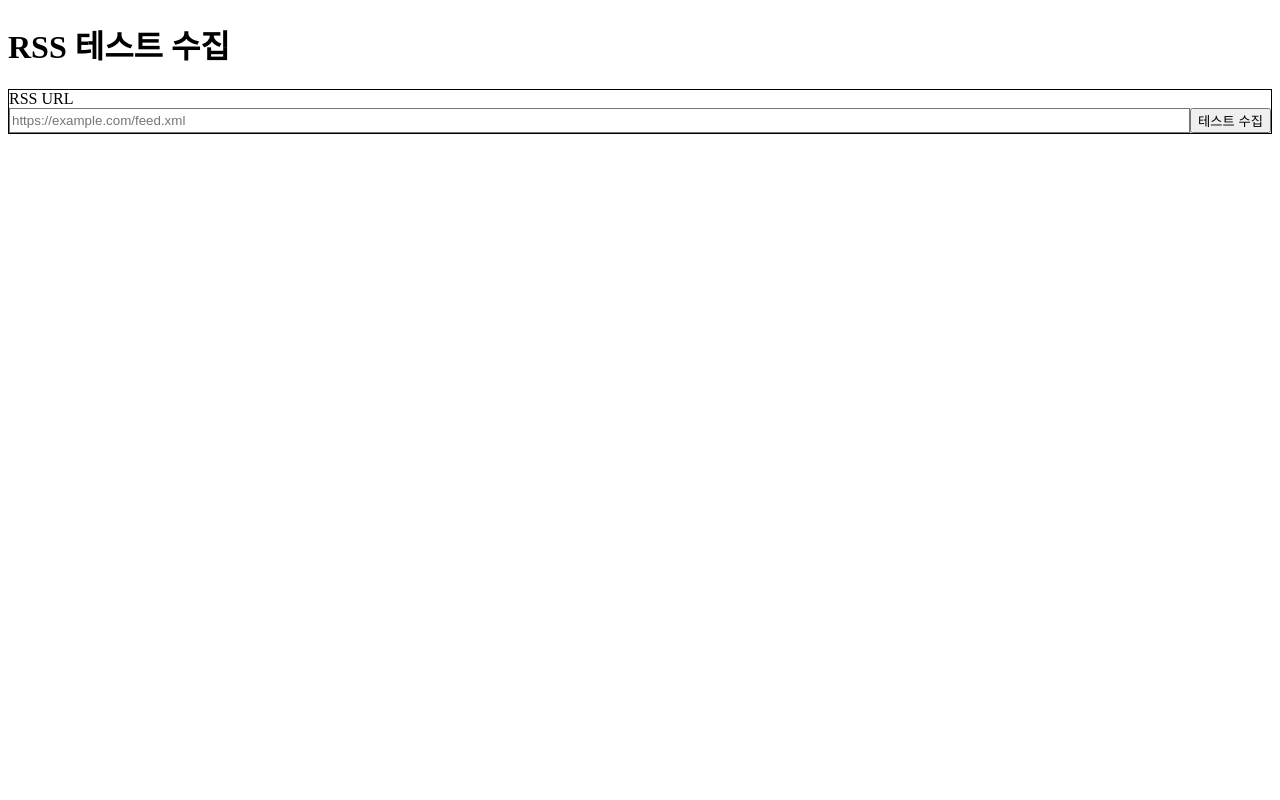
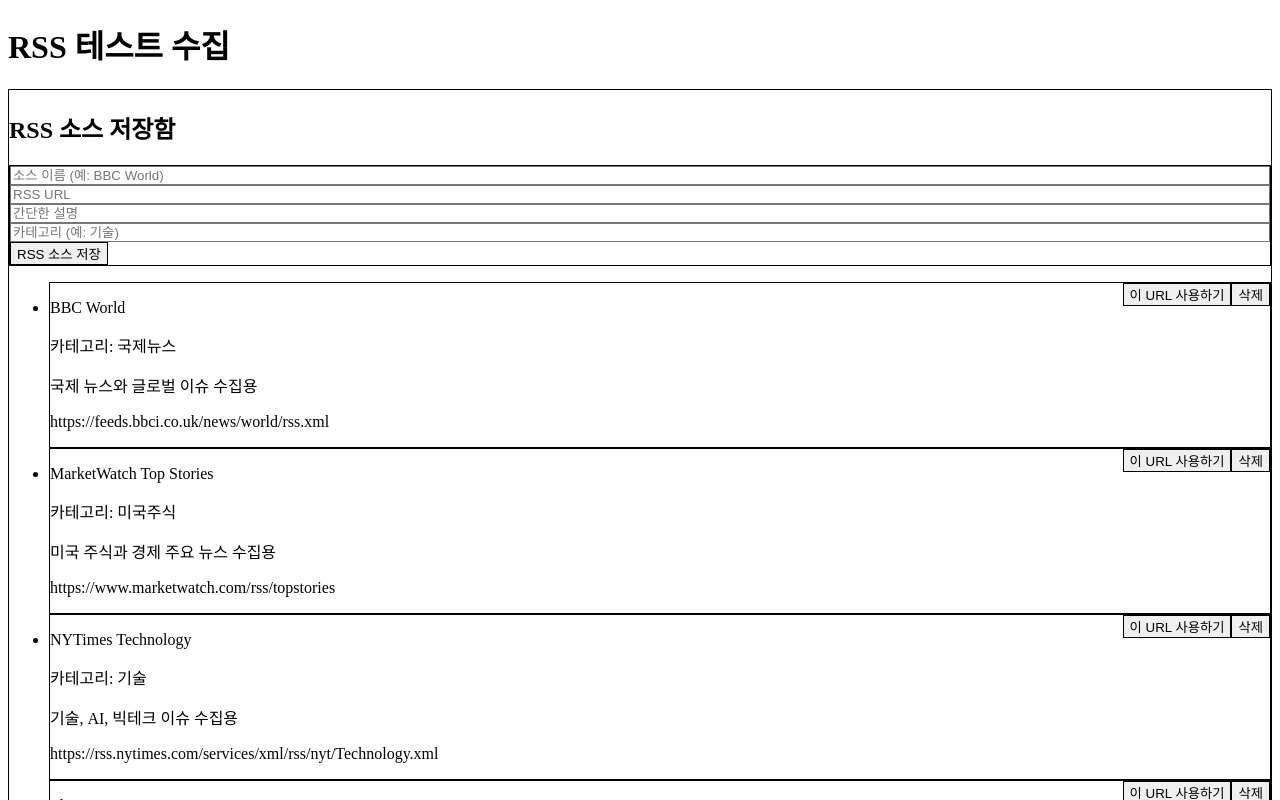
Before and after one commit to agoram1318/THREAD-AI, a Next.js app: page / in a window 1280 px wide. Shown: the top 800 px of the page. Built offline with nearby package versions, Linux system fonts and the light colour scheme.

Commit message:
RSS 소스 저장함 기능 추가

```diff
--- a/app/page.tsx
+++ b/app/page.tsx
@@ -1,6 +1,6 @@
 'use client';
 
-import { FormEvent, useState } from 'react';
+import { FormEvent, useEffect, useState } from 'react';
 
 type RssItem = {
   title: string;
@@ -14,6 +14,14 @@ type RecommendedArticle = {
   url: string;
   score: number;
   reason: string;
+};
+
+type SavedRssSource = {
+  id: string;
+  name: string;
+  url: string;
+  description: string;
+  category: string;
 };
 
 type RewriteMode =
@@ -32,8 +40,56 @@ const PRESET_OPTIONS = [
   '질문 유도형 쓰레드',
 ];
 
+const RSS_SOURCES_STORAGE_KEY = 'thread-ai-rss-sources-v1';
+
+const DEFAULT_RSS_SOURCES: SavedRssSource[] = [
+  {
+    id: 'default-bbc-world',
+    name: 'BBC World',
+    url: 'https://feeds.bbci.co.uk/news/world/rss.xml',
+    description: '국제 뉴스와 글로벌 이슈 수집용',
+    category: '국제뉴스',
+  },
+  {
+    id: 'default-marketwatch-top-stories',
+    name: 'MarketWatch Top Stories',
+    url: 'https://www.marketwatch.com/rss/topstories',
+    description: '미국 주식과 경제 주요 뉴스 수집용',
+    category: '미국주식',
+  },
+  {
+    id: 'default-nytimes-technology',
+    name: 'NYTimes Technology',
+    url: 'https://rss.nytimes.com/services/xml/rss/nyt/Technology.xml',
+    description: '기술, AI, 빅테크 이슈 수집용',
+    category: '기술',
+  },
+  {
+    id: 'default-the-verge',
+    name: 'The Verge',
+    url: 'https://www.theverge.com/rss/index.xml',
+    description: 'IT, 플랫폼, 제품, AI 트렌드 수집용',
+    category: '기술',
+  },
+  {
+    id: 'default-fed-press-releases',
+    name: 'Federal Reserve Press Releases',
+    url: 'https://www.federalreserve.gov/feeds/press_all.xml',
+    description: '연준 보도자료와 금리 정책 이슈 수집용',
+    category: '미국경제',
+  },
+];
+
 export default function HomePage() {
   const [url, setUrl] = useState('');
+  const [savedSources, setSavedSources] = useState<SavedRssSource[]>(DEFAULT_RSS_SOURCES);
+  const [sourceName, setSourceName] = useState('');
+  const [sourceUrl, setSourceUrl] = useState('');
+  const [sourceDescription, setSourceDescription] = useState('');
+  const [sourceCategory, setSourceCategory] = useState('');
+  const [sourceSaveError, setSourceSaveError] = useState('');
+  const [sourceSaveMessage, setSourceSaveMessage] = useState('');
+  const [sourceStorageReady, setSourceStorageReady] = useState(false);
   const [items, setItems] = useState<RssItem[]>([]);
   const [selectedItemKeys, setSelectedItemKeys] = useState<string[]>([]);
   const [selectedPreset, setSelectedPreset] = useState('');
@@ -57,6 +113,74 @@ export default function HomePage() {
   const canGenerateDraft = selectedItems.length > 0 && Boolean(selectedPreset);
   const canRecommendArticles = items.length > 0 && Boolean(selectedPreset);
 
+  useEffect(() => {
+    try {
+      const raw = localStorage.getItem(RSS_SOURCES_STORAGE_KEY);
+      if (!raw) {
+        setSourceStorageReady(true);
+        return;
+      }
+
+      const parsed = JSON.parse(raw) as unknown;
+      if (!Array.isArray(parsed)) {
+        setSourceStorageReady(true);
+        return;
+      }
+
+      const normalized = parsed
+        .map((item, idx) => {
+          if (!item || typeof item !== 'object') {
+            return null;
+          }
+
+          const candidate = item as {
+            id?: unknown;
+            name?: unknown;
+            url?: unknown;
+            description?: unknown;
+            category?: unknown;
+          };
+
+          const name = typeof candidate.name === 'string' ? candidate.name.trim() : '';
+          const rssUrl = typeof candidate.url === 'string' ? candidate.url.trim() : '';
+          const description =
+            typeof candidate.description === 'string' ? candidate.description.trim() : '';
+          const category = typeof candidate.category === 'string' ? candidate.category.trim() : '';
+          const id =
+            typeof candidate.id === 'string' && candidate.id.trim()
+              ? candidate.id.trim()
+              : `saved-${idx}-${Date.now()}`;
+
+          if (!name || !rssUrl) {
+            return null;
+          }
+
+          return { id, name, url: rssUrl, description, category };
+        })
+        .filter((item): item is SavedRssSource => Boolean(item));
+
+      if (normalized.length > 0) {
+        setSavedSources(normalized);
+      }
+    } catch {
+      // Ignore localStorage parse errors and keep defaults.
+    } finally {
+      setSourceStorageReady(true);
+    }
+  }, []);
+
+  useEffect(() => {
+    if (!sourceStorageReady) {
+      return;
+    }
+
+    try {
+      localStorage.setItem(RSS_SOURCES_STORAGE_KEY, JSON.stringify(savedSources));
+    } catch {
+      // Ignore storage write errors.
+    }
+  }, [savedSources, sourceStorageReady]);
+
   const toggleItemSelection = (itemKey: string) => {
     setSelectedItemKeys((prev) =>
       prev.includes(itemKey) ? prev.filter((key) => key !== itemKey) : [...prev, itemKey]
@@ -69,6 +193,70 @@ export default function HomePage() {
 
   const removeSelectedItem = (itemKey: string) => {
     setSelectedItemKeys((prev) => prev.filter((key) => key !== itemKey));
+  };
+
+  const handleSaveRssSource = (e: FormEvent) => {
+    e.preventDefault();
+    setSourceSaveError('');
+    setSourceSaveMessage('');
+
+    const nextName = sourceName.trim();
+    const nextUrl = sourceUrl.trim();
+    const nextDescription = sourceDescription.trim();
+    const nextCategory = sourceCategory.trim();
+
+    if (!nextName || !nextUrl || !nextDescription || !nextCategory) {
+      setSourceSaveError('소스 이름, RSS URL, 설명, 카테고리를 모두 입력해주세요.');
+      return;
+    }
+
+    let parsedUrl: URL;
+    try {
+      parsedUrl = new URL(nextUrl);
+    } catch {
+      setSourceSaveError('유효한 RSS URL 형식이 아닙니다.');
+      return;
+    }
+
+    if (!['http:', 'https:'].includes(parsedUrl.protocol)) {
+      setSourceSaveError('http 또는 https URL만 저장할 수 있습니다.');
+      return;
+    }
+
+    const alreadyExists = savedSources.some(
+      (source) => source.url.toLowerCase() === nextUrl.toLowerCase(),
+    );
+    if (alreadyExists) {
+      setSourceSaveError('이미 저장된 RSS URL입니다.');
+      return;
+    }
+
+    const newSource: SavedRssSource = {
+      id: `saved-${Date.now()}-${Math.random().toString(36).slice(2, 8)}`,
+      name: nextName,
+      url: nextUrl,
+      description: nextDescription,
+      category: nextCategory,
+    };
+
+    setSavedSources((prev) => [newSource, ...prev]);
+    setSourceName('');
+    setSourceUrl('');
+    setSourceDescription('');
+    setSourceCategory('');
+    setSourceSaveMessage('RSS 소스를 저장했습니다.');
+  };
+
+  const handleUseSavedSource = (rssUrl: string) => {
+    setUrl(rssUrl);
+    setSourceSaveMessage('RSS 입력창에 URL을 반영했습니다.');
+    setSourceSaveError('');
+  };
+
+  const handleDeleteSavedSource = (sourceId: string) => {
+    setSavedSources((prev) => prev.filter((source) => source.id !== sourceId));
+    setSourceSaveMessage('RSS 소스를 삭제했습니다.');
+    setSourceSaveError('');
   };
 
   const findItemKeyByRecommendation = (recommended: RecommendedArticle) => {
@@ -336,6 +524,96 @@ export default function HomePage() {
   return (
     <main className="mx-auto max-w-4xl p-6">
       <h1 className="mb-4 text-2xl font-bold">RSS 테스트 수집</h1>
+
+      <section className="mb-6 space-y-3 rounded-lg border bg-white p-4 shadow-sm">
+        <h2 className="text-lg font-semibold">RSS 소스 저장함</h2>
+
+        <form onSubmit={handleSaveRssSource} className="space-y-2 rounded border p-3">
+          <div className="grid gap-2 md:grid-cols-2">
+            <input
+              type="text"
+              value={sourceName}
+              onChange={(e) => setSourceName(e.target.value)}
+              placeholder="소스 이름 (예: BBC World)"
+              className="rounded border px-3 py-2 text-sm outline-none ring-blue-500 focus:ring"
+            />
+            <input
+              type="url"
+              value={sourceUrl}
+              onChange={(e) => setSourceUrl(e.target.value)}
+              placeholder="RSS URL"
+              className="rounded border px-3 py-2 text-sm outline-none ring-blue-500 focus:ring"
+            />
+          </div>
+          <div className="grid gap-2 md:grid-cols-2">
+            <input
+              type="text"
+              value={sourceDescription}
+              onChange={(e) => setSourceDescription(e.target.value)}
+              placeholder="간단한 설명"
+              className="rounded border px-3 py-2 text-sm outline-none ring-blue-500 focus:ring"
+            />
+            <input
+              type="text"
+              value={sourceCategory}
+              onChange={(e) => setSourceCategory(e.target.value)}
+              placeholder="카테고리 (예: 기술)"
+              className="rounded border px-3 py-2 text-sm outline-none ring-blue-500 focus:ring"
+            />
+          </div>
+          <button
+            type="submit"
+            className="rounded border border-slate-300 px-3 py-2 text-sm font-medium text-slate-700 hover:bg-slate-50"
+          >
+            RSS 소스 저장
+          </button>
+          {sourceSaveError && (
+            <div className="rounded border border-red-200 bg-red-50 p-2 text-sm text-red-700">
+              {sourceSaveError}
+            </div>
+          )}
+          {!sourceSaveError && sourceSaveMessage && (
+            <div className="rounded border border-green-200 bg-green-50 p-2 text-sm text-green-700">
+              {sourceSaveMessage}
+            </div>
+          )}
+        </form>
+
+        {savedSources.length === 0 ? (
+          <p className="text-sm text-slate-500">저장된 RSS 소스가 없습니다.</p>
+        ) : (
+          <ul className="space-y-2">
+            {savedSources.map((source) => (
+              <li key={source.id} className="rounded border p-3">
+                <div className="flex flex-wrap items-start justify-between gap-3">
+                  <div className="min-w-0 space-y-1">
+                    <p className="text-sm font-semibold text-slate-800">{source.name}</p>
+                    <p className="text-xs text-slate-500">카테고리: {source.category}</p>
+                    <p className="text-sm text-slate-700">{source.description}</p>
+                    <p className="truncate text-xs text-slate-500">{source.url}</p>
+                  </div>
+                  <div className="flex shrink-0 items-center gap-2">
+                    <button
+                      type="button"
+                      onClick={() => handleUseSavedSource(source.url)}
+                      className="rounded border border-slate-300 px-2 py-1 text-xs font-medium text-slate-700 hover:bg-slate-50"
+                    >
+                      이 URL 사용하기
+                    </button>
+                    <button
+                      type="button"
+                      onClick={() => handleDeleteSavedSource(source.id)}
+                      className="rounded border border-slate-300 px-2 py-1 text-xs font-medium text-slate-700 hover:bg-slate-50"
+                    >
+                      삭제
+                    </button>
+                  </div>
+                </div>
+              </li>
+            ))}
+          </ul>
+        )}
+      </section>
 
       <form onSubmit={handleSubmit} className="mb-6 rounded-lg border bg-white p-4 shadow-sm">
         <label htmlFor="rssUrl" className="mb-2 block text-sm font-medium text-slate-700">
```
